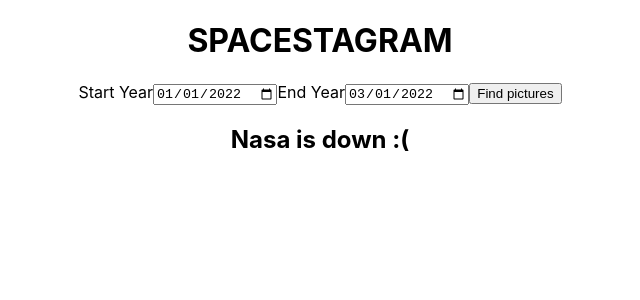
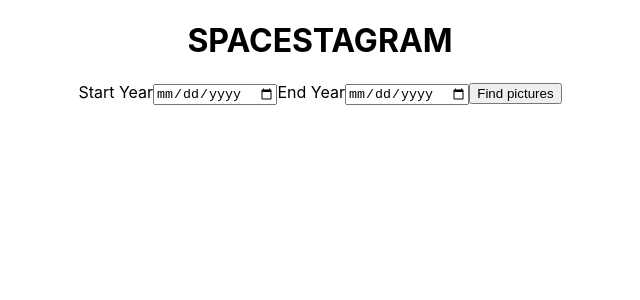
Before and after one commit to ZaneStanutz/Spacestagram, a React (Create React App) app: page / in a window 1280 px wide. Shown: the top 300 px of the page, without its empty margins (320-960 px from the left). Built offline with nearby package versions, Linux system fonts and the light colour scheme; no server answers.

Commit message:
solution using class..better form func but issues using res JSON

```diff
--- a/src/App.js
+++ b/src/App.js
@@ -1,5 +1,5 @@
 import logo from './logo.svg';
-import {useState, useEffect} from 'react';
+import React, {useState, useEffect} from 'react';
 import './App.css';
 
 function Header() {
@@ -14,81 +14,58 @@
     </>
   )
 }
+function Feed(){}
 
-function Feed(){
-  const [startDate, setStart] = useState("2022-01-01");
-  const[endDate, setEnd] = useState("2022-03-01");
-  const[data, setData] = useState(null);
-
-  function handleSubmit(){
-    const handleStartChange = e => {
-      setStart(e.target.value)
-    };
-    const handleEndChange = e => {
-      setEnd(e.target.value)
+class Form extends React.Component{
+  constructor(props){
+  super(props);
+  this.state = {startDate: '', endDate: '', data: null };
+  this.handleStart = this.handleStart.bind(this);
+  this.handleEnd = this.handleEnd.bind(this);
+  this.handleSubmit = this.handleSubmit.bind(this);
   }
+  handleStart(event){
+    this.setState({startDate: event.target.value});
   }
 
-  useEffect(() => {
-    fetch(`https://api.nasa.gov/planetary/apod?api_key=e8K3ePSnMPazfDhsoTb4hJwJiu3yO3gCIY2zd6cb&start_date=${startDate}&end_date=${endDate}`)
-      .then(res => res.json())
-      .then(setData)
+  handleEnd(event){
+    this.setState({endDate: event.target.value});
+  }
+
+  handleSubmit(event){
+    fetch(`https://api.nasa.gov/planetary/apod?api_key=e8K3ePSnMPazfDhsoTb4hJwJiu3yO3gCIY2zd6cb&start_date=${this.state.startDate}&end_date=${this.state.endDate}`)
+      .then(res => this.setState({ data: res.json()}))
+      .then(alert(this.props))
       .catch(console.error);
-  },[startDate, endDate]);
-  if(data){
+    event.preventDefault();
+  }
+  render() {
   return(
-      <>
     <div>
-          <form onSubmit={handleSubmit}>
+      <form onSubmit={this.handleSubmit}>
         <label>Start Year</label>
         <input
           id='start'
           type="date"
           name="start"
-              value={startDate}
-              placeholder="yy-mm-dd"
+          value={this.state.startDate}
+          onChange={this.handleStart}
+          placeholder="yyyy-mm-dd"
           required/>
         <label>End Year</label>
         <input
           id='end'
           type="date"
           name="end"
-              value={endDate}
-              placeholder="yy-mm-dd"
+          value={this.state.endDate}
+          onChange={this.handleEnd}
+          placeholder="yyyy-mm-dd"
           required/>
         <button type='submit'>Find pictures</button>
+        <div>{}
+        </div>
       </form>
     </div>
-        <div className="Feed">
-          <h1>{JSON.stringify(data)}</h1>
-        </div>
-      </>
-    )
-  }else{
-    return(
-      <>
-        <form onSubmit={handleSubmit}>
-            <label>Start Year</label>
-            <input
-              id='start'
-              type="date"
-              name="start"
-              value={startDate}
-              placeholder="yy-mm-dd"
-              required/>
-            <label>End Year</label>
-            <input
-              id='end'
-              type="date"
-              name="end"
-              value={endDate}
-              placeholder="yy-mm-dd"
-              required/>
-            <button type='submit'>Find pictures</button>
-        </form>
-        <h2>Nasa is down :( </h2>
-      </>
-
   )
   }
 }
@@ -97,16 +74,7 @@
   return (
     <div className="App">
       <Header/>
-      <Feed/>
-    </div>
-  );
-}
-
-function AppOverload(start,end) {
-  return (
-    <div className="App">
-      <Header/>
-      <Feed start={start} end={end}/>
+      <Form/>
     </div>
   );
 }
```
Lines whose indentation alone changed are shown as unchanged.
